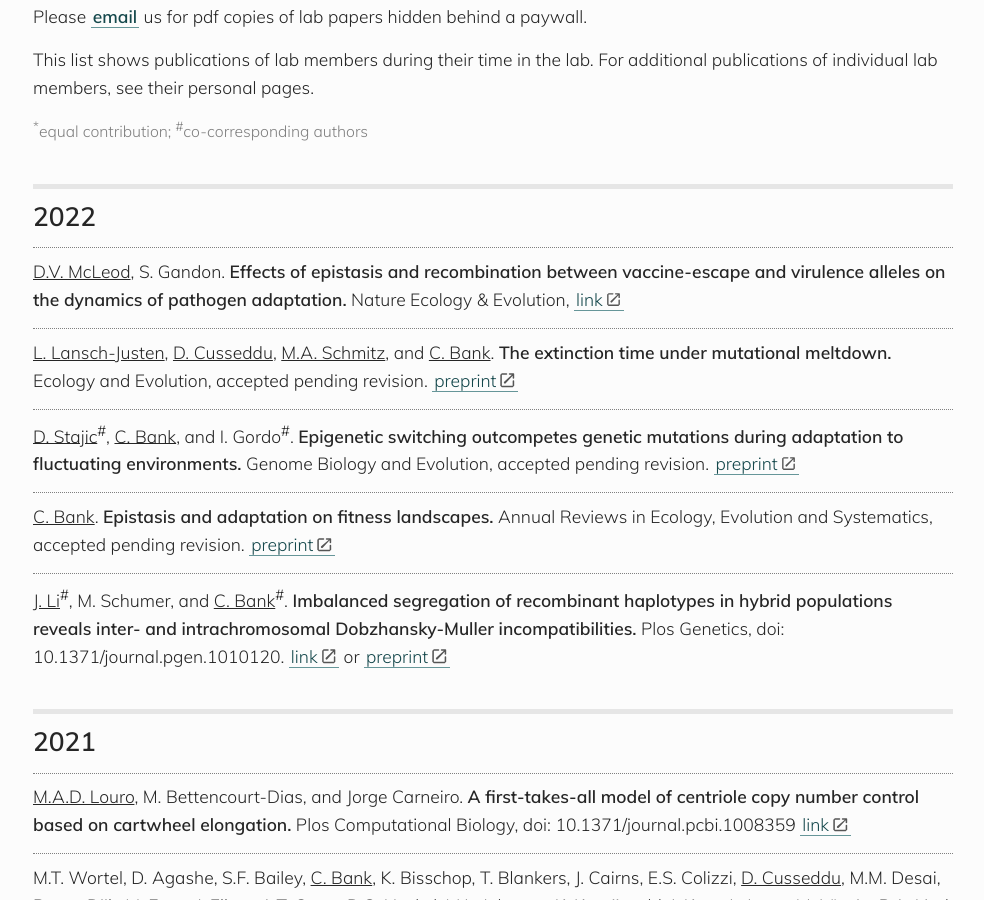
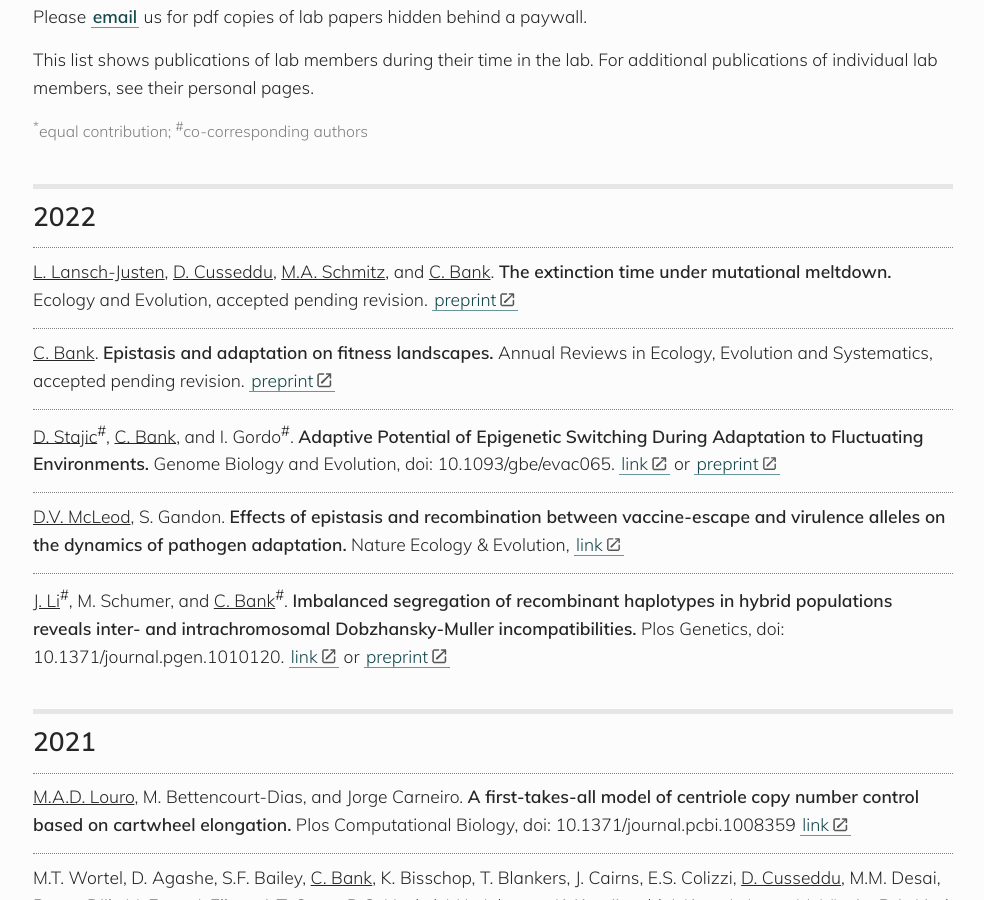
Before and after one commit to banklab/banklab.github.io, a Jekyll site: the page built from publications.md, in a window 1280 px wide and 900 px high, scrolled down 419 px. Shown: the whole window, without its empty margins (147-1131 px from the left). Built offline with Jekyll 4.4.1, drawn with Linux system fonts in a browser that asks for light colours; some web fonts are replaced.

Commit message:
Update publications.md
Added GBE link and doi

```diff
--- a/publications.md
+++ b/publications.md
@@ -21,13 +21,13 @@
 
 ## 2022
 
-<u>D.V. McLeod</u>, S. Gandon. **Effects of epistasis and recombination between vaccine-escape and virulence alleles on the dynamics of pathogen adaptation.** Nature Ecology & Evolution, [link](https://doi.org/10.1038/s41559-022-01709-y)
-
 <u>L. Lansch-Justen</u>, <u>D. Cusseddu</u>, <u>M.A. Schmitz</u>, and  <u>C. Bank</u>. **The extinction time under mutational meltdown.** Ecology and Evolution, accepted pending revision. [preprint](https://www.biorxiv.org/content/10.1101/2022.02.01.478601)
 
-<u>D. Stajic</u><sup>#</sup>, <u>C. Bank</u>, and I. Gordo<sup>#</sup>. **Epigenetic switching outcompetes genetic mutations during adaptation to fluctuating environments.** Genome Biology and Evolution, accepted pending revision. [preprint](https://www.biorxiv.org/content/10.1101/2021.03.11.434930v1.abstract)
+<u>C. Bank</u>. **Epistasis and adaptation on fitness landscapes.** Annual Reviews in Ecology, Evolution and Systematics, accepted pending revision. [preprint](https://arxiv.org/abs/2204.13321)
 
-<u>C. Bank</u>. **Epistasis and adaptation on fitness landscapes.** Annual Reviews in Ecology, Evolution and Systematics, accepted pending revision. [preprint](https://arxiv.org/abs/2204.13321)
+<u>D. Stajic</u><sup>#</sup>, <u>C. Bank</u>, and I. Gordo<sup>#</sup>. **Adaptive Potential of Epigenetic Switching During Adaptation to Fluctuating Environments.** Genome Biology and Evolution, doi: 10.1093/gbe/evac065. [link](https://academic.oup.com/gbe/article/14/5/evac065/6586088?login=true) or [preprint](https://www.biorxiv.org/content/10.1101/2021.03.11.434930v1.abstract)
+
+<u>D.V. McLeod</u>, S. Gandon. **Effects of epistasis and recombination between vaccine-escape and virulence alleles on the dynamics of pathogen adaptation.** Nature Ecology & Evolution, [link](https://doi.org/10.1038/s41559-022-01709-y)
 
 <u>J. Li</u><sup>#</sup>, M. Schumer, and <u>C. Bank</u><sup>#</sup>. **Imbalanced segregation of recombinant haplotypes in hybrid populations reveals inter- and intrachromosomal Dobzhansky-Muller incompatibilities.** Plos Genetics, doi: 10.1371/journal.pgen.1010120. [link](https://journals.plos.org/plosgenetics/article?id=10.1371/journal.pgen.1010120) or [preprint](https://www.biorxiv.org/content/10.1101/2021.08.04.454891v1)
 
```
